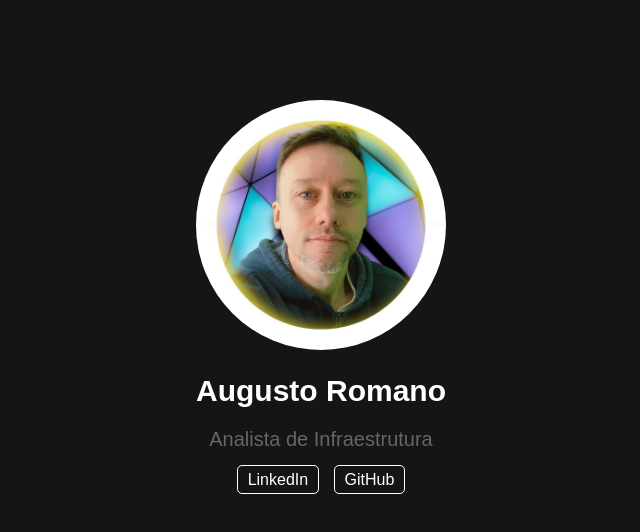
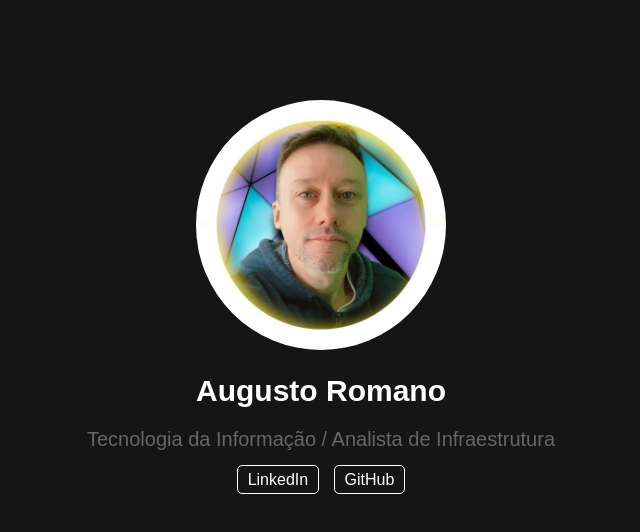
Before and after one commit to GutoRomano/portfolio, a plain HTML site: page index.html in a window 1280 px wide. Shown: the whole page, without its empty margins (319-959 px from the left). Drawn offline with Linux system fonts and the light colour scheme.

Commit message:
Update index.html

```diff
--- a/index.html
+++ b/index.html
@@ -3,14 +3,14 @@
 <head>
     <meta charset="UTF-8">
     <meta name="viewport" content="width=device-width, initial-scale=1.0">
-    <title>Portifolio Augusto Romano</title>
+    <title>Portfolio Augusto Romano</title>
     <link rel="stylesheet" href="./src/css/styles.css">
 </head>
 <body>
    <div class="main">
     <img src="./src/imagens/img2.jpg" alt="Foto de perfil">
     <h1>Augusto Romano</h1>
-    <p>Analista de Infraestrutura</p>
+    <p>Tecnologia da Informação / Analista de Infraestrutura</p>
 
     <ul class="social-links">
     <li>
```
